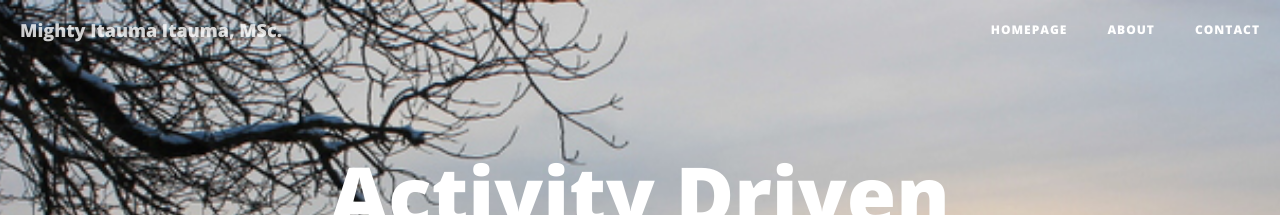
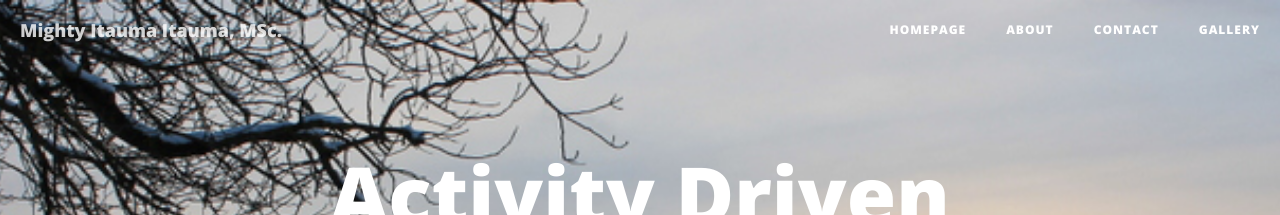
Before and after one commit to amightyo/amightyo.github.io, a Jekyll site: the page built from index.html, in a window 1280 px wide. Shown: the top 215 px of the page. Built offline with Jekyll 4.4.1, drawn with Linux system fonts in a browser that asks for light colours; nearby versions of some CDN libraries; Markdown is read by kramdown in place of the engine named in the settings; the list of posts is cut into pages by our own code; comment, search, counter and statistics services are not loaded.

Commit message:
edit nav for gallery

```diff
--- a/_includes/nav.html
+++ b/_includes/nav.html
@@ -19,6 +19,7 @@
                 {% assign pages_list = {site.pages | sort: 'order'} %}
                 {% assign group = 'navigation'%}
                 {% include pages_list%}
+                <li> <a href="{{site.url}}/gallery.html" class="{% if page.url == '/gallery.html' %}selected{% endif %}">Gallery</a> </li>
             </ul>
         </div>
         <!-- /.navbar-collapse -->
```
